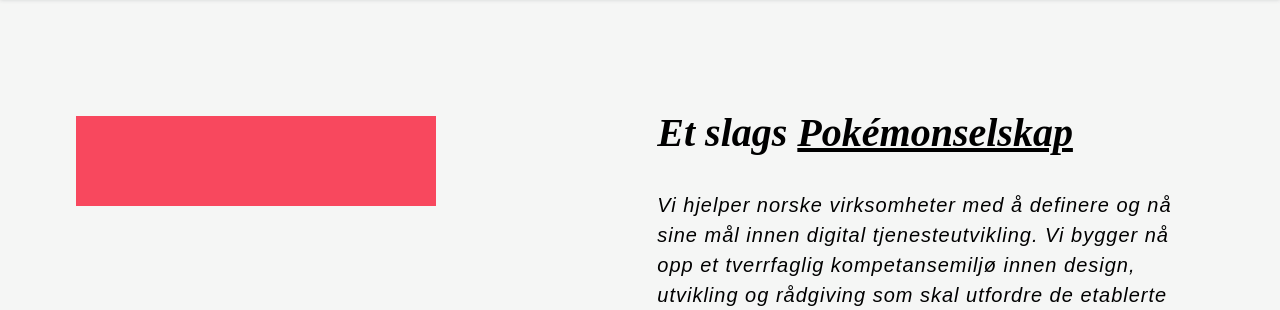
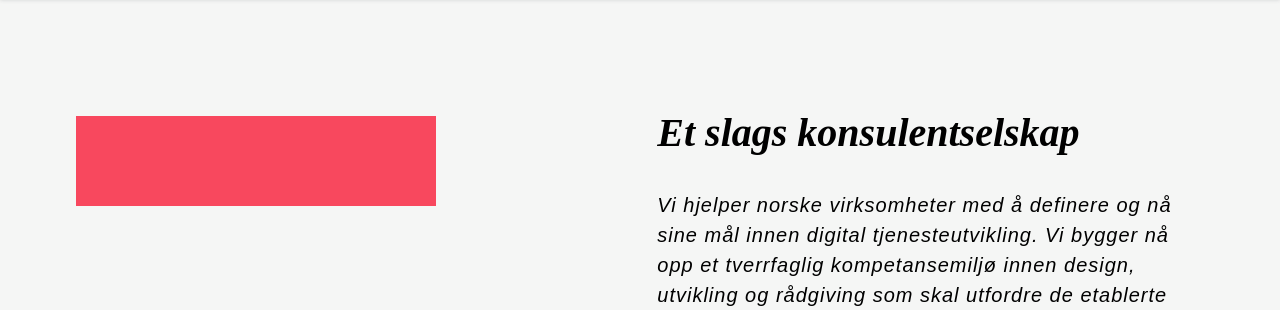
Before and after one commit to blankoslo/blankweb, a Django app: page / in a window 1280 px wide. Shown: the part 96-406 px from the top of the page. Run offline with Django 3.2, Linux system fonts and the light colour scheme; data that the repository does not hold is empty; some libraries are stand-ins or nearby versions.

Commit message:
Remove joke

```diff
--- a/web/templates/web/index.html
+++ b/web/templates/web/index.html
@@ -5,7 +5,7 @@
 
 <div class="container" id="intro">
   <div class="half right mobilefull">
-    <h2 class="headingLarge">Et slags <a href="http://pokenav.blankoslo.no" target="_blank">Pokémon&shy;selskap</a></h2>
+    <h2 class="headingLarge">Et slags konsulent&shy;selskap</h2>
     <p class="lead">Vi hjelper norske virksomheter med å definere og nå sine mål innen digital tjenesteutvikling. Vi bygger nå opp et tverrfaglig kompetansemiljø innen design, utvikling og rådgiving som skal utfordre de etablerte sannhetene i konsulentbransjen.</p>
     <p class="lead"><a class="textlink" href="/omoss/">Les mer om Blank</a></p>
   </div>
```
Also changed, not shown: .travis.yml (added).
